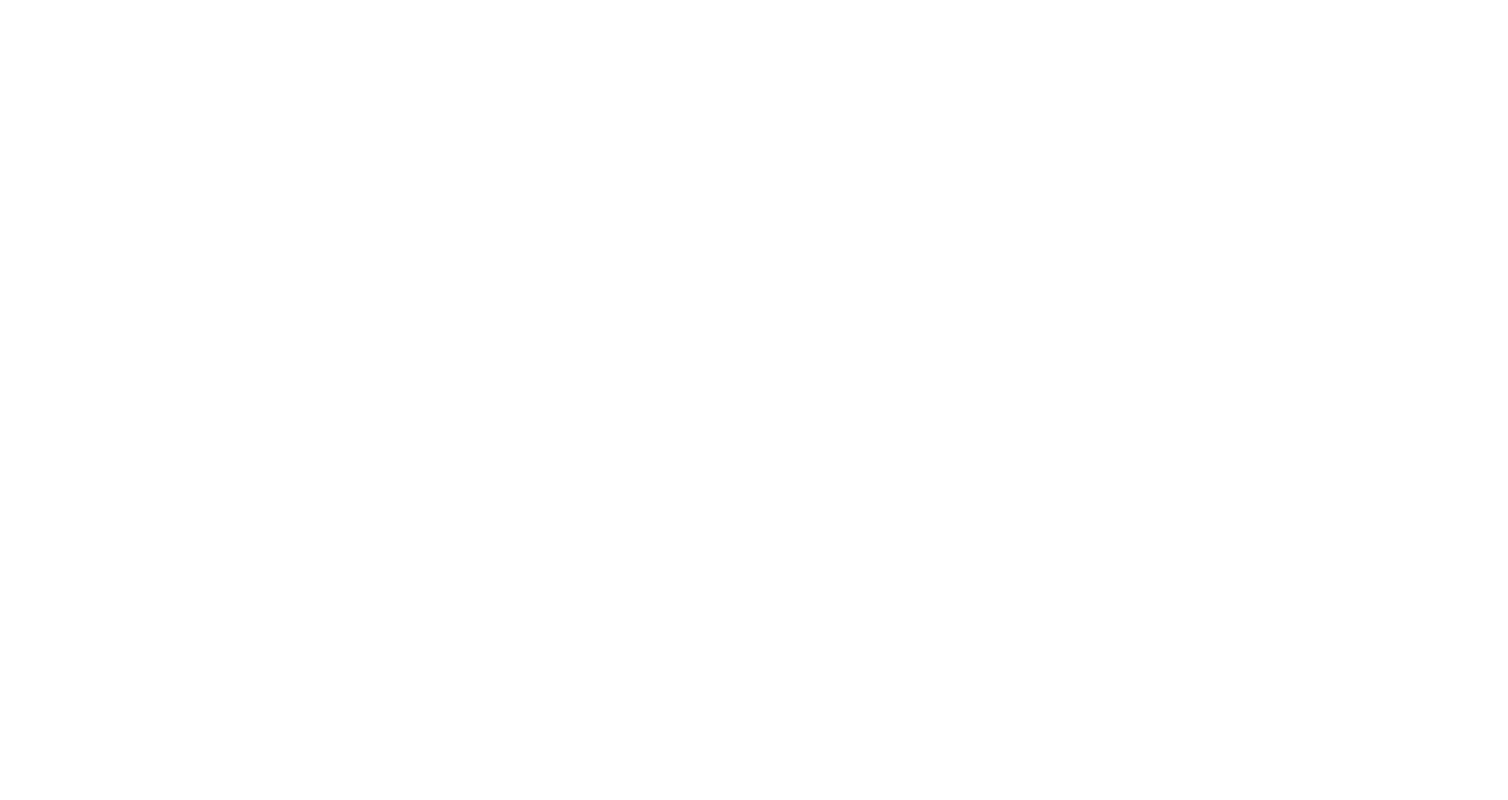
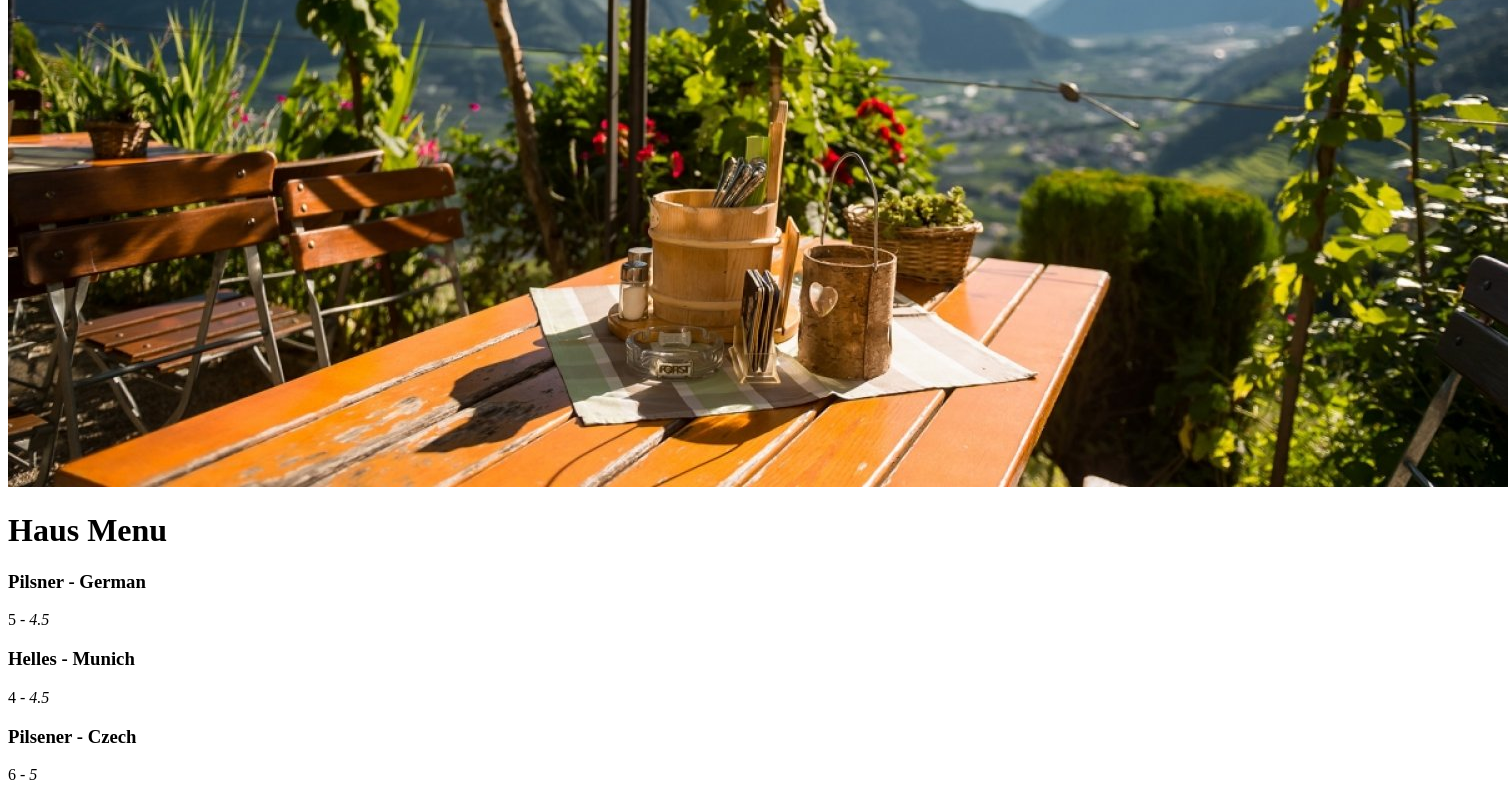
Before and after one commit to EmilioG1/tap-room, a React (Create React App) app: page / in a window 1280 px wide. Shown: the part 393-1193 px from the top of the page, 1508 px wide, since content can reach past the window. Before the commit the page ends 800 px from the top, so only its background shows below. Built offline with nearby package versions, Linux system fonts and the light colour scheme.

Commit message:
add image to menu

```diff
--- a/src/components/Item/Item.jsx
+++ b/src/components/Item/Item.jsx
@@ -1,13 +1,21 @@
 import React from "react";
+import PropTypes from 'prop-types';
 
 function Item(props) {
 
   return (
     <React.Fragment>
-      <h3>{props.name} - {props.brewery}</h3>
+      <h3>{props.name} - {props.style}</h3>
       <p>{props.price} - <em>{props.abv}</em></p>
     </React.Fragment>
   );
 }
 
+Item.propTypes = {
+  name: PropTypes.string,
+  style: PropTypes.string,
+  price: PropTypes.number,
+  abv: PropTypes.number
+}
+
 export default Item;
--- a/src/components/Menu/Menu.jsx
+++ b/src/components/Menu/Menu.jsx
@@ -1,16 +1,40 @@
 import React from "react";
 import Item from "../Item/Item";
+import biergarten from './../img/biergarten.jpeg'
+
+const mainMenuList = [
+  {
+    name: 'Pilsner',
+    style: 'German',
+    price: '5',
+    abv: '4.5'
+  },
+  {
+    name: 'Helles',
+    style: 'Munich',
+    price: '4',
+    abv: '4.5'
+  },
+  {
+    name: 'Pilsener',
+    style: 'Czech',
+    price: '6',
+    abv: '5'
+  }
+]
 
 function Menu() {
   return (
     <React.Fragment>
+      <img src={biergarten} alt='An alpine bierhaus' />
       <h1>Haus Menu</h1>
-      <Item
-        name='Pilsner'
-        brewery='Ayinger'
-        price='5'
-        abv='4.5'
-      />
+      {mainMenuList.map((item, index) =>
+        <Item name={item.name}
+          style={item.style}
+          price={item.price}
+          abv={item.abv}
+          key={index} />
+      )}
     </React.Fragment>
   );
 }
```
Also changed, not shown: src/components/img/biergarten.jpeg (added).
